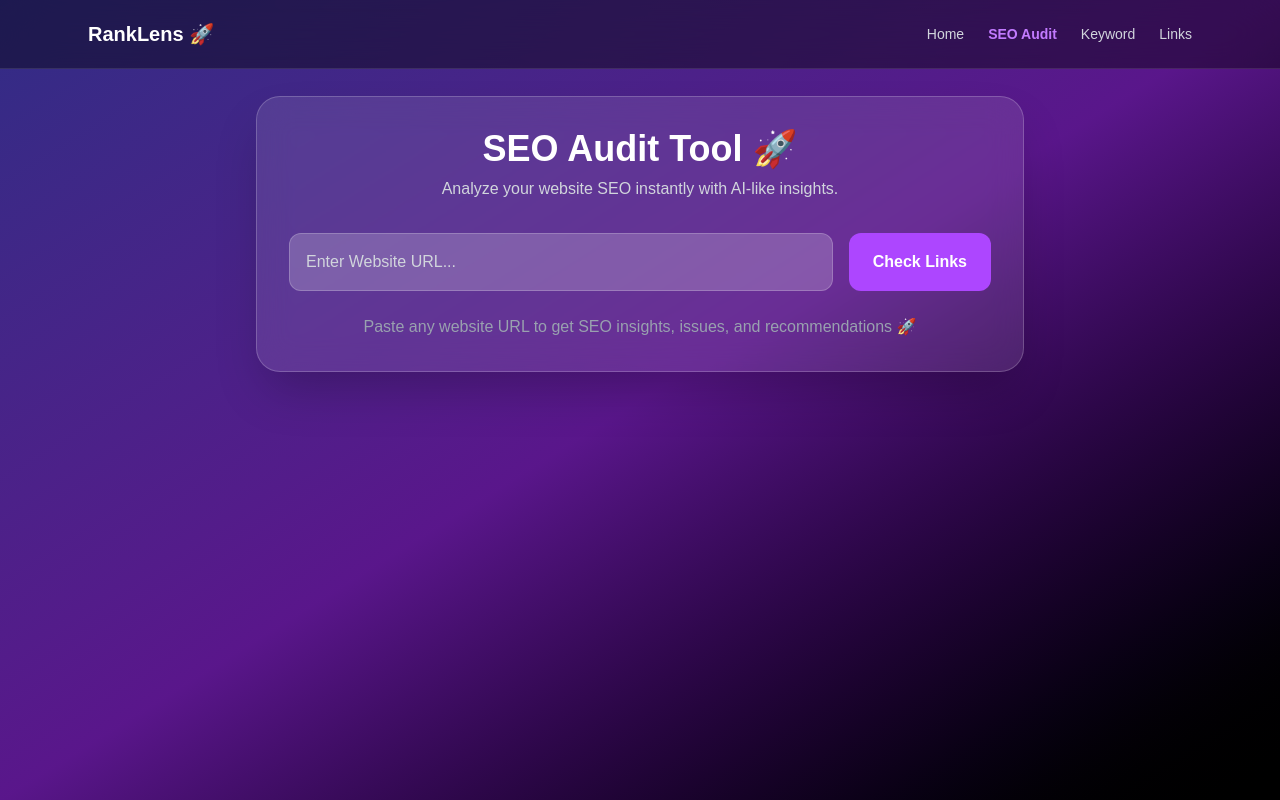
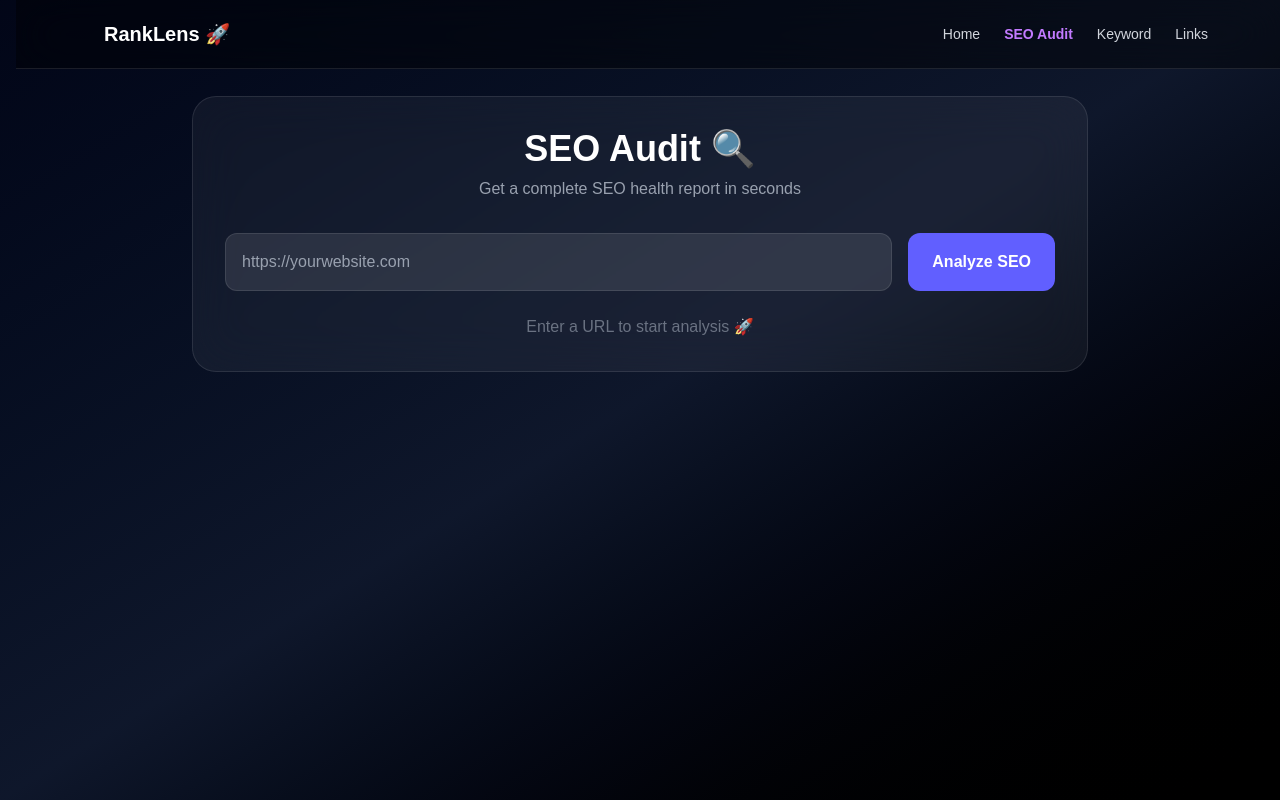
Before and after one commit to prajaktivity/seo-audit-ui, a Next.js app: page /seo-audit in a window 1280 px wide. Built offline with nearby package versions, Linux system fonts and the light colour scheme.

Commit message:
Refactor SEO analysis UI and improve alerts

```diff
--- a/app/seo-audit/page.tsx
+++ b/app/seo-audit/page.tsx
@@ -18,12 +18,13 @@ export default function SEOPage() {
   const [tips, setTips] = useState<string[]>([]);
 
   const analyzeSEO = async () => {
+    if (!url) {
+      alert("Enter a valid URL");
+      return;
+    }
+
     try {
       setLoading(true);
-      if (!url) {
-        alert("Please enter a valid URL");
-        return;
-      }
 
       const [seoRes, recRes] = await Promise.all([
         fetch(`https://seo-audit-tool-jifd.onrender.com/seo-audit?url=${url}`),
@@ -42,6 +43,7 @@ export default function SEOPage() {
       setLoading(false);
     }
   };
+
   const getScoreColor = (score: number) => {
     if (score >= 80) return "text-green-400";
     if (score >= 50) return "text-yellow-400";
@@ -49,113 +51,116 @@ export default function SEOPage() {
   };
 
   return (
-    <main className="min-h-screen bg-gradient-to-br from-indigo-900 via-purple-900 to-black text-white pt-24">
+    <main className="min-h-screen bg-gradient-to-br from-slate-950 via-slate-900 to-black text-white pt-24 px-4">
 
-      {/* ✅ Navbar */}
       <Navbar />
 
-      <div className="max-w-3xl mx-auto backdrop-blur-lg bg-white/10 border border-white/20 shadow-2xl rounded-3xl p-8">
+      <div className="max-w-4xl mx-auto bg-white/5 border border-white/10 rounded-3xl p-8 backdrop-blur-xl">
 
+        {/* HEADER */}
         <h1 className="text-4xl font-bold text-center mb-2">
-          SEO Audit Tool 🚀
+          SEO Audit 🔍
         </h1>
 
-        <p className="text-center text-gray-300 mb-8">
-          Analyze your website SEO instantly with AI-like insights.
+        <p className="text-center text-gray-400 mb-8">
+          Get a complete SEO health report in seconds
         </p>
 
         {/* INPUT */}
         <div className="flex flex-col md:flex-row gap-4">
           <input
             type="text"
-            placeholder="Enter Website URL..."
+            placeholder="https://yourwebsite.com"
             value={url}
             onChange={(e) => setUrl(e.target.value)}
-            className="flex-1 p-4 rounded-xl bg-white/20 border border-white/20 outline-none placeholder:text-gray-300"
+            className="flex-1 p-4 rounded-xl bg-white/10 border border-white/10 outline-none placeholder:text-gray-400"
           />
 
-{loading && (
-  <p className="text-center text-purple-300 mt-6 animate-pulse">
-    Analyzing website... 🚀
-  </p>
-)}
           <button
             onClick={analyzeSEO}
-            className="bg-purple-500 hover:bg-purple-600 px-6 py-4 rounded-xl font-semibold transition-all duration-300 hover:scale-105"
+            className="bg-indigo-500 hover:bg-indigo-600 px-6 py-4 rounded-xl font-semibold transition hover:scale-105"
           >
-            {loading ? "Checking..." : "Check Links"}
+            {loading ? "Analyzing..." : "Analyze SEO"}
           </button>
         </div>
 
-        {/* EMPTY STATE */}
+        {/* LOADING */}
+        {loading && (
+          <p className="text-center text-indigo-400 mt-6 animate-pulse">
+            Scanning website...
+          </p>
+        )}
+
+        {/* EMPTY */}
         {!result && !loading && (
-          <p className="text-center text-gray-400 mt-6">
-          Paste any website URL to get SEO insights, issues, and recommendations 🚀
+          <p className="text-center text-gray-500 mt-6">
+            Enter a URL to start analysis 🚀
           </p>
         )}
 
         {/* RESULT */}
         {result && (
-          <div className="mt-10 space-y-4">
+          <div className="mt-10 space-y-6">
 
-            <div className="grid grid-cols-1 md:grid-cols-2 gap-4">
+            {/* SCORE */}
+            <div className="bg-white/5 p-6 rounded-2xl text-center">
+              <p className="text-gray-400">SEO Score</p>
 
-              <div className="bg-white/10 p-4 rounded-xl">
-                <p className="text-gray-300">SEO Score</p>
-
-                <h2 className={`text-5xl font-bold ${getScoreColor(result.seo_score)}`}>
+              <h2 className={`text-6xl font-bold ${getScoreColor(result.seo_score)}`}>
                 {result.seo_score}
               </h2>
 
-                <p className="text-sm text-gray-300">
+              <p className="text-gray-400 mt-2">
                 {result.seo_score >= 80
-                    ? "Good SEO"
+                  ? "Excellent Optimization"
                   : result.seo_score >= 50
-                    ? "Average SEO"
+                  ? "Needs Improvement"
                   : "Poor SEO"}
               </p>
             </div>
 
-              <div className="bg-white/10 p-4 rounded-xl">
-                <p className="text-gray-300">Title Status</p>
-                <h2 className="text-2xl font-bold">
-                  {result.title_status}
-                </h2>
+            {/* DETAILS */}
+            <div className="grid md:grid-cols-2 gap-4">
+
+              <div className="bg-white/5 p-4 rounded-xl">
+                <p className="text-gray-400">Title Status</p>
+                <p className="text-xl font-semibold">{result.title_status}</p>
+              </div>
+
+              <div className="bg-white/5 p-4 rounded-xl">
+                <p className="text-gray-400">Images Missing Alt</p>
+                <p className="text-xl font-semibold">{result.images_without_alt}</p>
               </div>
 
             </div>
 
-            <div className="bg-white/10 p-4 rounded-xl">
-              <p className="text-gray-300">Meta Description</p>
+            <div className="bg-white/5 p-4 rounded-xl">
+              <p className="text-gray-400">Meta Description</p>
               <p>{result.meta_description}</p>
             </div>
 
-            <div className="bg-white/10 p-4 rounded-xl">
-              <p className="text-gray-300">H1 Tags</p>
+            <div className="bg-white/5 p-4 rounded-xl">
+              <p className="text-gray-400">H1 Tags</p>
               <p>{result.h1_tags.join(", ") || "None Found"}</p>
-            </div>
-
-            <div className="bg-white/10 p-4 rounded-xl">
-              <p className="text-gray-300">Images Missing Alt</p>
-              <p>{result.images_without_alt}</p>
             </div>
 
             {/* RECOMMENDATIONS */}
             {tips.length > 0 && (
-            <div className="bg-white/10 p-4 rounded-xl">
-                <p className="text-gray-300 mb-2">Recommendations</p>
+              <div className="bg-indigo-500/10 border border-indigo-500/20 p-4 rounded-xl">
+                <p className="text-indigo-300 mb-2 font-semibold">
+                  Recommendations
+                </p>
 
-                <ul className="list-disc ml-5 space-y-1">
+                <ul className="list-disc ml-5 space-y-1 text-gray-300">
                   {tips.map((tip, i) => (
                     <li key={i}>{tip}</li>
                   ))}
                 </ul>
               </div>
             )}
+
           </div>
-        )
-
-        }
+        )}
 
       </div>
     </main>
```
Lines whose indentation alone changed are shown as unchanged.
